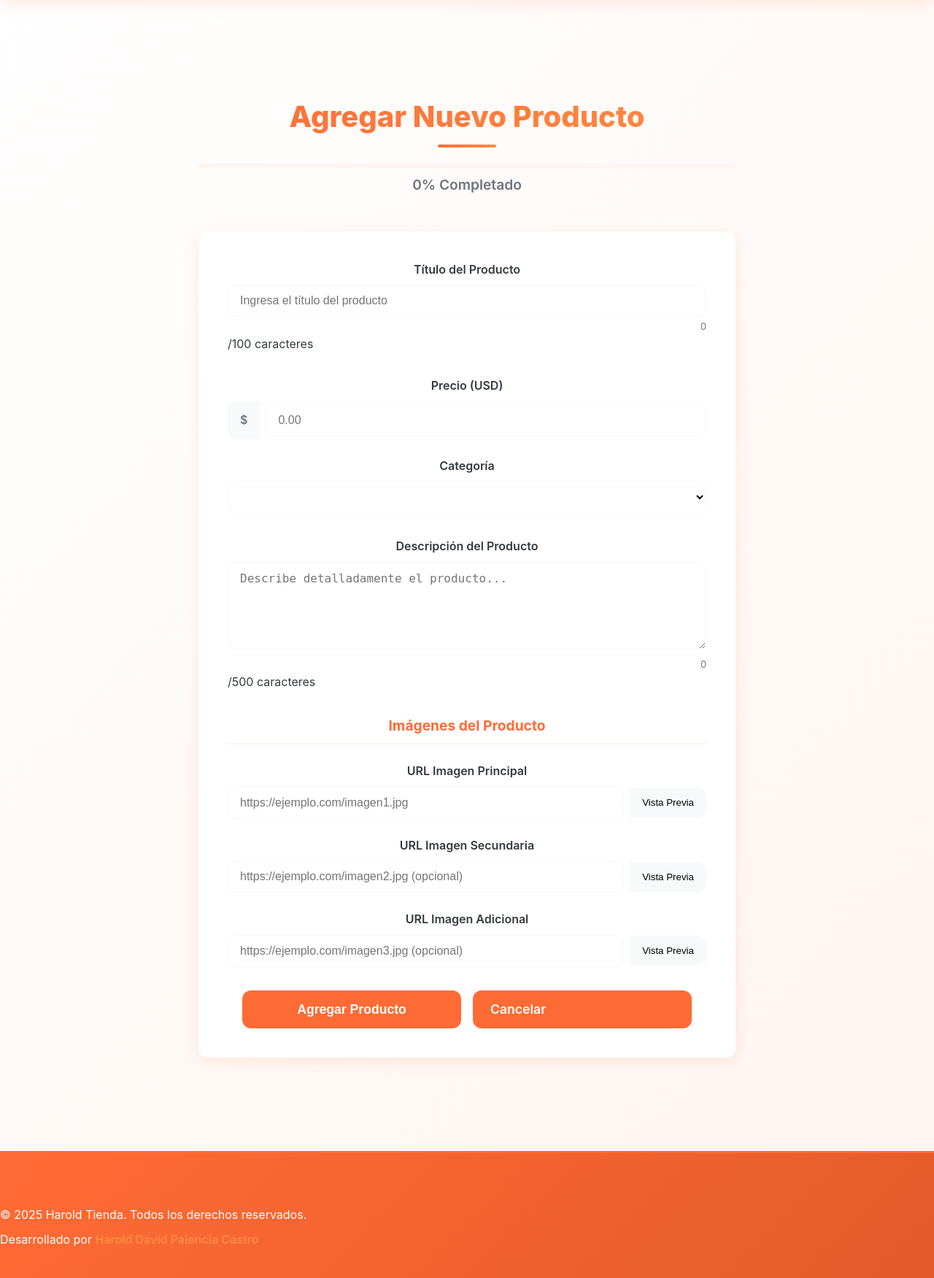
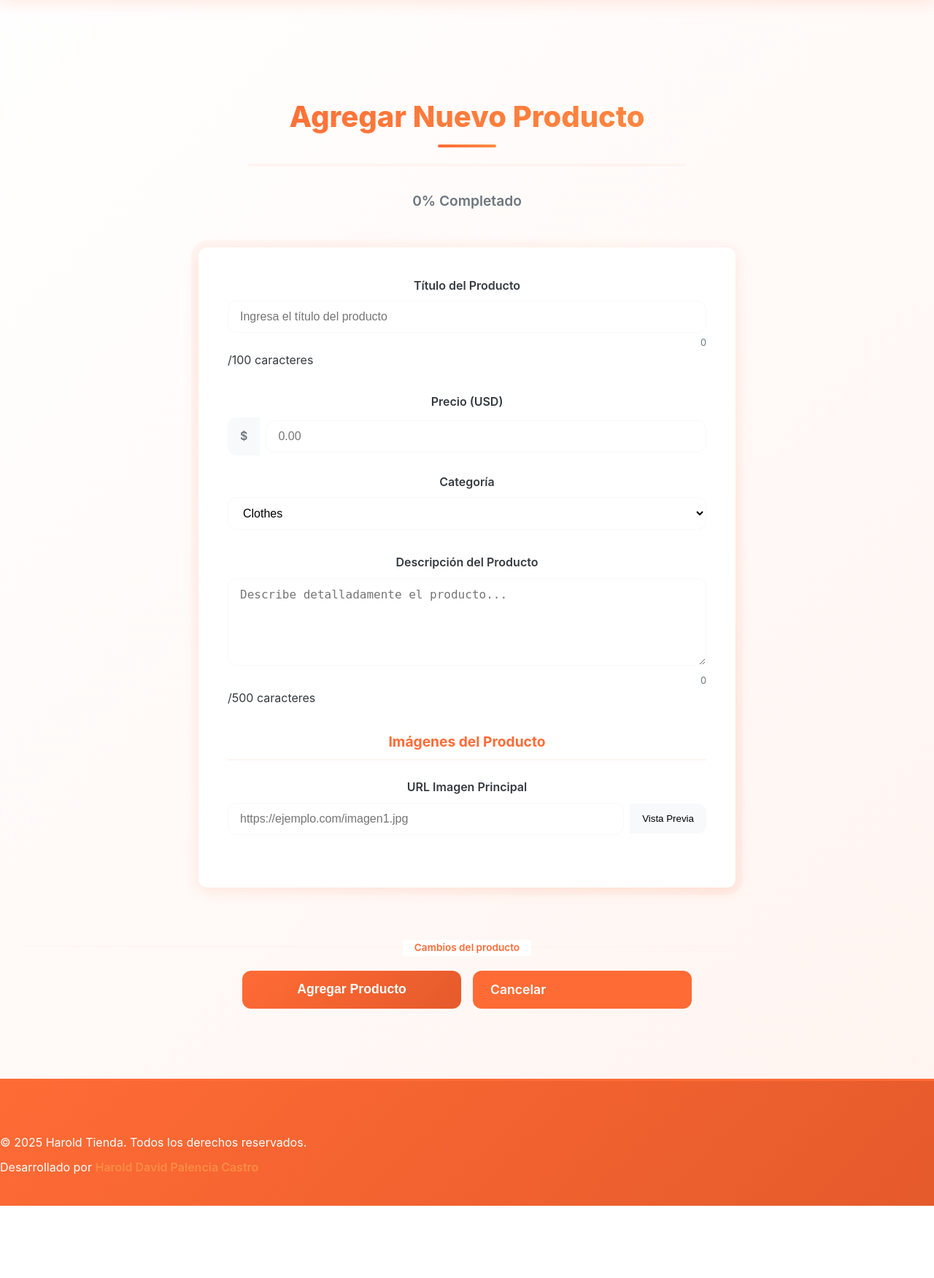
Before and after one commit to hdavid1206/Fake-Store-Platzi-Api, a Django app: page /agregar_producto/ in a window 1280 px wide. Shown: the part 97-1848 px from the top of the page at 73% size. After the commit the page ends 1749 px from the top, so only its background shows below. Run offline with Django 5.2, Linux system fonts and the light colour scheme; data that the repository does not hold is empty.

Commit message:
arreglando errores de agregar

```diff
--- a/platzi_app/fake_store_api/forms.py
+++ b/platzi_app/fake_store_api/forms.py
@@ -10,26 +10,32 @@
             response = requests.get("https://api.escuelajs.co/api/v1/categories", timeout=10)
             if response.status_code == 200:
                 categorias = response.json()
-                choices = [(cat['id'], cat['name']) for cat in categorias[:10]]  # Limitar a 10
-                self.fields['categoria'].choices = choices
+                # Filtrar categorías válidas (que tengan ID numérico válido)
+                valid_categories = []
+                for cat in categorias[:15]:  # Limitar a 15
+                    if isinstance(cat.get('id'), int) and cat.get('name'):
+                        valid_categories.append((cat['id'], cat['name']))
+
+                if valid_categories:
+                    self.fields['categoria'].choices = valid_categories
+                else:
+                    # Categorías por defecto si no hay válidas
+                    self.fields['categoria'].choices = self._get_default_categories()
             else:
-                # Categorías por defecto si falla la API
-                self.fields['categoria'].choices = [
-                    (1, 'Ropa'),
-                    (2, 'Electrónicos'),
-                    (3, 'Muebles'),
-                    (4, 'Zapatos'),
-                    (5, 'Otros')
-                ]
+                self.fields['categoria'].choices = self._get_default_categories()
         except:
             # Categorías por defecto en caso de error
-            self.fields['categoria'].choices = [
-                (1, 'Ropa'),
-                (2, 'Electrónicos'),
-                (3, 'Muebles'),
-                (4, 'Zapatos'),
-                (5, 'Otros')
-            ]
+            self.fields['categoria'].choices = self._get_default_categories()
+
+    def _get_default_categories(self):
+        """Retorna categorías por defecto que son válidas en la API"""
+        return [
+            (1, 'Clothes'),
+            (2, 'Electronics'),
+            (3, 'Furniture'),
+            (4, 'Shoes'),
+            (5, 'Others')
+        ]
 
     titulo = forms.CharField(
         max_length=100,
@@ -86,26 +92,6 @@
         label='URL Imagen Principal'
     )
 
-    imagen2 = forms.URLField(
-        required=False,
-        widget=forms.URLInput(attrs={
-            'class': 'form-control',
-            'placeholder': 'https://ejemplo.com/imagen2.jpg (opcional)',
-            'id': 'imagen2'
-        }),
-        label='URL Imagen Secundaria'
-    )
-
-    imagen3 = forms.URLField(
-        required=False,
-        widget=forms.URLInput(attrs={
-            'class': 'form-control',
-            'placeholder': 'https://ejemplo.com/imagen3.jpg (opcional)',
-            'id': 'imagen3'
-        }),
-        label='URL Imagen Adicional'
-    )
-
     def clean_precio(self):
         precio = self.cleaned_data['precio']
         if precio <= 0:
@@ -126,21 +112,54 @@
             raise forms.ValidationError("La descripción debe tener al menos 10 caracteres")
         return descripcion
 
-    def clean_imagen1(self):
-        imagen = self.cleaned_data['imagen1']
-        # Validar que la URL termine en una extensión de imagen común
-        valid_extensions = ('.jpg', '.jpeg', '.png', '.gif', '.webp', '.bmp')
-        if not any(imagen.lower().endswith(ext) for ext in valid_extensions):
-            raise forms.ValidationError("La URL debe apuntar a una imagen válida (.jpg, .png, .gif, etc.)")
+    def clean_categoria(self):
+        """Validar que la categoría sea válida para la API"""
+        categoria_id = self.cleaned_data['categoria']
+
+        # Verificar que sea un número entero válido
+        try:
+            categoria_id = int(categoria_id)
+            if categoria_id <= 0:
+                raise forms.ValidationError("Selecciona una categoría válida")
+        except (ValueError, TypeError):
+            raise forms.ValidationError("Selecciona una categoría válida")
+
+        # Verificar que la categoría existe en la API
+        try:
+            response = requests.get(f"https://api.escuelajs.co/api/v1/categories/{categoria_id}", timeout=5)
+            if response.status_code != 200:
+                raise forms.ValidationError("La categoría seleccionada no existe")
+        except requests.RequestException:
+            # Si hay error de conexión, permitir categorías por defecto
+            if categoria_id not in [1, 2, 3, 4, 5]:
+                raise forms.ValidationError("Selecciona una categoría válida")
+
+        return categoria_id
+
+        # Validar que la URL sea accesible
+        try:
+            response = requests.head(imagen, timeout=5)
+            if response.status_code >= 400:
+                raise forms.ValidationError("La URL de la imagen no es accesible")
+        except requests.RequestException:
+            pass  # No bloquear por problemas de conexión
+
         return imagen
+
+    def clean(self):
+        """Validación general del formulario"""
+        cleaned_data = super().clean()
+
+        # Validar que al menos una imagen sea proporcionada
+        imagen1 = cleaned_data.get('imagen1')
+        if not imagen1:
+            raise forms.ValidationError("Se requiere al menos una imagen del producto")
+
+        return cleaned_data
 
     def get_images_list(self):
         """Retorna lista de imágenes no vacías"""
         images = []
         if self.cleaned_data.get('imagen1'):
             images.append(self.cleaned_data['imagen1'])
-        if self.cleaned_data.get('imagen2'):
-            images.append(self.cleaned_data['imagen2'])
-        if self.cleaned_data.get('imagen3'):
-            images.append(self.cleaned_data['imagen3'])
         return images
--- /dev/null
+++ b/platzi_app/fake_store_api/static/css/estilos_EditarP.css
@@ -0,0 +1,324 @@
+/* Estilos específicos para editar productos */
+
+/* Información del producto a editar */
+.edit-info {
+    background: linear-gradient(135deg, var(--orange-lighter), rgba(255, 107, 53, 0.1));
+    border: 2px solid var(--orange-primary);
+    border-radius: var(--border-radius);
+    padding: 1.5rem;
+    margin-bottom: 2rem;
+    text-align: center !important;
+    position: relative;
+    overflow: hidden;
+}
+
+.edit-info::before {
+    content: '✏️';
+    position: absolute;
+    top: 10px;
+    right: 15px;
+    font-size: 1.5rem;
+    opacity: 0.7;
+}
+
+.edit-info p {
+    margin: 0.5rem 0;
+    font-weight: 600;
+    color: var(--orange-dark);
+}
+
+.edit-info strong {
+    color: var(--gray-dark);
+}
+
+/* Vista previa de imagen actual */
+.current-image-preview {
+    background: var(--white);
+    border: 1px solid var(--orange-lighter);
+    border-radius: var(--border-radius);
+    padding: 1rem;
+    margin-top: 1rem;
+    text-align: center !important;
+}
+
+.current-image-preview h4 {
+    color: var(--orange-primary);
+    font-size: 1rem;
+    margin-bottom: 1rem;
+    font-weight: 600;
+}
+
+.current-image-preview img {
+    cursor: pointer;
+    transition: var(--transition);
+    border: 2px solid var(--orange-lighter);
+    box-shadow: var(--shadow-light);
+}
+
+.current-image-preview img:hover {
+    transform: scale(1.05);
+    border-color: var(--orange-primary);
+    box-shadow: var(--shadow-medium);
+}
+
+/* Campos prellenados */
+.field-updated {
+    background: rgba(255, 107, 53, 0.05) !important;
+    border-left: 4px solid var(--orange-primary) !important;
+}
+
+/* Notificaciones específicas para edición */
+.notifications {
+    position: fixed;
+    top: 20px;
+    right: 20px;
+    z-index: 9999;
+    max-width: 400px;
+}
+
+.notification {
+    background: var(--white);
+    border-radius: var(--border-radius);
+    padding: 1rem 1.5rem;
+    margin-bottom: 0.5rem;
+    box-shadow: var(--shadow-strong);
+    border-left: 4px solid;
+    animation: slideInNotification 0.3s ease-out;
+    display: flex;
+    align-items: center;
+    justify-content: space-between;
+    position: relative;
+}
+
+.notification-success {
+    border-left-color: #10b981;
+    background: linear-gradient(135deg, #f0fdf4, #ffffff);
+    color: #065f46;
+}
+
+.notification-error {
+    border-left-color: #ef4444;
+    background: linear-gradient(135deg, #fef2f2, #ffffff);
+    color: #991b1b;
+}
+
+.notification-info {
+    border-left-color: #3b82f6;
+    background: linear-gradient(135deg, #eff6ff, #ffffff);
+    color: #1e40af;
+}
+
+.notification-warning {
+    border-left-color: #f59e0b;
+    background: linear-gradient(135deg, #fffbeb, #ffffff);
+    color: #92400e;
+}
+
+.close-notification {
+    background: none;
+    border: none;
+    font-size: 1.2rem;
+    cursor: pointer;
+    padding: 0;
+    margin-left: 1rem;
+    opacity: 0.7;
+    transition: opacity 0.3s ease;
+}
+
+.close-notification:hover {
+    opacity: 1;
+}
+
+@keyframes slideInNotification {
+    from {
+        transform: translateX(100%);
+        opacity: 0;
+    }
+    to {
+        transform: translateX(0);
+        opacity: 1;
+    }
+}
+
+/* Barra de progreso específica para edición */
+.progress-bar {
+    height: 4px;
+    background: var(--orange-lighter);
+    border-radius: 2px;
+    overflow: hidden;
+    margin: 1rem auto 2rem;
+    max-width: 600px;
+    position: relative;
+}
+
+.progress-bar::after {
+    content: '';
+    position: absolute;
+    top: 0;
+    left: 0;
+    height: 100%;
+    background: linear-gradient(90deg, var(--orange-primary), var(--orange-light));
+    border-radius: 2px;
+    transition: width 0.3s ease;
+}
+
+.progress-text {
+    text-align: center !important;
+    font-size: 0.9rem;
+    color: var(--gray-medium);
+    font-weight: 600;
+    margin-bottom: 2rem;
+}
+
+/* Formulario de edición específico */
+form {
+    position: relative;
+}
+
+form::before {
+    content: '';
+    position: absolute;
+    top: -10px;
+    left: -10px;
+    right: -10px;
+    bottom: -10px;
+    background: linear-gradient(45deg,
+        transparent 0%,
+        rgba(255, 107, 53, 0.1) 50%,
+        transparent 100%);
+    border-radius: calc(var(--border-radius) + 10px);
+    z-index: -1;
+    opacity: 0.5;
+}
+
+/* Contadores de caracteres mejorados */
+.counter.warning {
+    color: #f59e0b;
+    font-weight: 600;
+}
+
+.counter.error {
+    color: #ef4444;
+    font-weight: 700;
+    animation: pulse 1s infinite;
+}
+
+@keyframes pulse {
+    0% { opacity: 1; }
+    50% { opacity: 0.7; }
+    100% { opacity: 1; }
+}
+
+/* Botones de acción específicos para edición */
+.form-actions {
+    margin-top: 3rem;
+    padding-top: 2rem;
+    border-top: 2px solid var(--orange-lighter);
+    position: relative;
+}
+
+.form-actions::before {
+    content: 'Cambios del producto';
+    position: absolute;
+    top: -10px;
+    left: 50%;
+    transform: translateX(-50%);
+    background: var(--white);
+    padding: 0 1rem;
+    font-size: 0.85rem;
+    color: var(--orange-primary);
+    font-weight: 600;
+}
+
+.form-actions button[type="submit"] {
+    background: linear-gradient(135deg, var(--orange-primary), var(--orange-dark));
+    position: relative;
+    overflow: hidden;
+}
+
+.form-actions button[type="submit"]::before {
+    content: '';
+    position: absolute;
+    top: 0;
+    left: -100%;
+    width: 100%;
+    height: 100%;
+    background: linear-gradient(90deg,
+        transparent,
+        rgba(255, 255, 255, 0.2),
+        transparent);
+    transition: left 0.6s;
+}
+
+.form-actions button[type="submit"]:hover::before {
+    left: 100%;
+}
+
+/* Responsive específico para edición */
+@media (max-width: 768px) {
+    .edit-info {
+        padding: 1rem;
+    }
+
+    .edit-info::before {
+        display: none;
+    }
+
+    .notifications {
+        right: 10px;
+        left: 10px;
+        max-width: none;
+    }
+
+    .notification {
+        font-size: 0.9rem;
+        padding: 0.75rem 1rem;
+    }
+}
+
+@media (max-width: 480px) {
+    .current-image-preview img {
+        max-width: 150px;
+        max-height: 150px;
+    }
+
+    .form-actions::before {
+        font-size: 0.75rem;
+    }
+}
+
+/* Estados especiales */
+.form-group.has-changes {
+    position: relative;
+}
+
+.form-group.has-changes::after {
+    content: '●';
+    position: absolute;
+    top: 0;
+    right: 10px;
+    color: var(--orange-primary);
+    font-size: 0.8rem;
+    animation: blink 2s infinite;
+}
+
+@keyframes blink {
+    0%, 50% { opacity: 1; }
+    51%, 100% { opacity: 0.3; }
+}
+
+/* Loading específico para edición */
+.btn-loading {
+    display: inline-block;
+    width: 20px;
+    height: 20px;
+    border: 2px solid rgba(255, 255, 255, 0.3);
+    border-radius: 50%;
+    border-top-color: #fff;
+    animation: spin 1s ease-in-out infinite;
+    margin-left: 0.5rem;
+}
+
+@keyframes spin {
+    to { transform: rotate(360deg); }
+}
--- a/platzi_app/fake_store_api/templates/agregar_producto.html
+++ b/platzi_app/fake_store_api/templates/agregar_producto.html
@@ -113,27 +113,6 @@
                         {% if form.imagen1.errors %}{{ form.imagen1.errors.0 }}{% endif %}
                     </div>
                 </div>
-                <div class="form-group">
-                    <label for="{{ form.imagen2.id_for_label }}">{{ form.imagen2.label }}</label>
-                    <div class="input-group">
-                        {{ form.imagen2 }}
-                        <button type="button" class="preview-btn" onclick="previewImage('imagen2')">Vista Previa</button>
-                    </div>
-                    <div class="preview-container" id="preview-imagen2"></div>
-                    <div class="error-message" id="imagen2-error">
-                        {% if form.imagen2.errors %}{{ form.imagen2.errors.0 }}{% endif %}
-                    </div>
-                </div>
-                <div class="form-group">
-                    <label for="{{ form.imagen3.id_for_label }}">{{ form.imagen3.label }}</label>
-                    <div class="input-group">
-                        {{ form.imagen3 }}
-                        <button type="button" class="preview-btn" onclick="previewImage('imagen3')">Vista Previa</button>
-                    </div>
-                    <div class="preview-container" id="preview-imagen3"></div>
-                    <div class="error-message" id="imagen3-error">
-                        {% if form.imagen3.errors %}{{ form.imagen3.errors.0 }}{% endif %}
-                    </div>
                 </div>
             </div>
             <div class="form-actions d-flex justify-content-center">
--- a/platzi_app/fake_store_api/templates/obtener_producto.html
+++ b/platzi_app/fake_store_api/templates/obtener_producto.html
@@ -1,6 +1,6 @@
 {% extends 'base.html' %}
 
-{% block title %} TIENDA AVILA'S - Productos {% endblock %}
+{% block title %} Harold Tienda - Productos {% endblock %}
 
 {% block content %}
 <div class="products-container">
--- a/platzi_app/fake_store_api/views.py
+++ b/platzi_app/fake_store_api/views.py
@@ -95,7 +95,12 @@
                     return redirect('fake_store_api:obtener_productos')
 
                 elif response.status_code == 400:
-                    messages.error(request, 'Error al agregar el producto: Datos inválidos.')
+                    # Mostrar detalles del error de la API
+                    try:
+                        error_detail = response.json()
+                        messages.error(request, f'Error en los datos enviados: {error_detail}')
+                    except:
+                        messages.error(request, 'Error al agregar el producto: Datos inválidos.')
                 else:
                     messages.error(request, f'Error al agregar el producto. Código de estado: {response.status_code}')
 
@@ -118,16 +123,11 @@
                 messages.error(request, f'Error inesperado: {str(e)}')
         else:
             # Si el formulario no es válido, mostrar errores específicos
-            error_messages = []
+            messages.error(request, "Corrige los siguientes errores:")
             for field, errors in form.errors.items():
                 field_label = form.fields[field].label or field
                 for error in errors:
-                    error_messages.append(f"• {field_label}: {error}")
-
-            if error_messages:
-                messages.error(request, "Corrige los siguientes errores:")
-                for msg in error_messages:
-                    messages.error(request, msg)
+                    messages.error(request, f"• {field_label}: {error}")
 
     # En caso de error o método incorrecto, se mantiene en la misma página con el formulario y los mensajes de error
     return render(request, 'agregar_producto.html', {'form': form})
@@ -195,14 +195,18 @@
     return render(request, 'editar_producto.html', contexto)
 
 def editar_producto_api(request):
-    """API para actualizar productos"""
+    """API para actualizar productos con validación mejorada"""
     if request.method == 'POST':
         form = AgregarProductoForm(request.POST)
         producto_id = request.POST.get('id') or request.POST.get('product_id')
 
         if not producto_id:
             messages.error(request, 'ID del producto requerido para editar.')
-            return render(request, 'editar_producto.html', {'form': form})
+            contexto = {
+                'form': form,
+                'es_edicion': False
+            }
+            return render(request, 'editar_producto.html', contexto)
 
         if form.is_valid():
             try:
@@ -215,8 +219,30 @@
                 # Obtener lista de imágenes
                 imagenes = form.get_images_list()
 
+                # Verificar que la categoría existe antes de enviar
+                url = "https://api.escuelajs.co/api/v1"
+
+                # Validar categoría
+                try:
+                    cat_response = requests.get(f"{url}/categories/{categoria_id}", timeout=10)
+                    if cat_response.status_code != 200:
+                        messages.error(request, f'La categoría con ID {categoria_id} no existe en el servidor.')
+                        contexto = {
+                            'form': form,
+                            'producto_id': producto_id,
+                            'es_edicion': True
+                        }
+                        return render(request, 'editar_producto.html', contexto)
+                except requests.RequestException:
+                    messages.error(request, 'Error al validar la categoría. Intenta más tarde.')
+                    contexto = {
+                        'form': form,
+                        'producto_id': producto_id,
+                        'es_edicion': True
+                    }
+                    return render(request, 'editar_producto.html', contexto)
+
                 # Preparar datos para la API
-                url = "https://api.escuelajs.co/api/v1"
                 datos = {
                     "title": titulo,
                     "price": precio,
@@ -228,15 +254,23 @@
                 # Hacer petición PUT
                 response = requests.put(f"{url}/products/{producto_id}", json=datos, timeout=20)
 
+                # Debug: mostrar la respuesta para entender el error
+                if response.status_code != 200:
+                    try:
+                        error_detail = response.json()
+                        messages.error(request, f'Error del servidor: {error_detail}')
+                    except:
+                        messages.error(request, f'Error del servidor (código {response.status_code}): {response.text[:200]}')
+
                 if response.status_code == 200:
                     resultado = response.json()
                     messages.success(request, f'¡Producto "{resultado.get("title", titulo)}" actualizado exitosamente!')
                     return redirect('fake_store_api:obtener_productos')
 
                 elif response.status_code == 404:
-                    messages.error(request, 'Producto no encontrado.')
+                    messages.error(request, 'Producto no encontrado en el servidor.')
                 elif response.status_code == 400:
-                    messages.error(request, 'Error al actualizar el producto: Datos inválidos.')
+                    messages.error(request, 'Error al actualizar el producto: Los datos enviados no son válidos.')
                 else:
                     messages.error(request, f'Error al actualizar el producto. Código de estado: {response.status_code}')
 
@@ -259,16 +293,11 @@
                 messages.error(request, f'Error inesperado: {str(e)}')
         else:
             # Si el formulario no es válido, mostrar errores específicos
-            error_messages = []
+            messages.error(request, "Hay errores en el formulario:")
             for field, errors in form.errors.items():
                 field_label = form.fields[field].label or field
                 for error in errors:
-                    error_messages.append(f"• {field_label}: {error}")
-
-            if error_messages:
-                messages.error(request, "Corrige los siguientes errores:")
-                for msg in error_messages:
-                    messages.error(request, msg)
+                    messages.error(request, f"• {field_label}: {error}")
 
     # En caso de error o método incorrecto, se mantiene en la página de edición
     contexto = {
@@ -278,13 +307,14 @@
     }
     return render(request, 'editar_producto.html', contexto)
 
-def eliminar_producto(request):
+def eliminar_producto(request, producto_id=None):
     """API mejorada para eliminar productos"""
     if request.method != 'POST':
         return JsonResponse({'error': 'Solo se permiten solicitudes POST'}, status=405)
 
     # Obtener ID del producto desde diferentes fuentes
-    producto_id = request.POST.get('id')
+    if not producto_id:
+        producto_id = request.POST.get('id')
 
     # Si no está en POST form data, verificar en JSON body
     if not producto_id:
```
